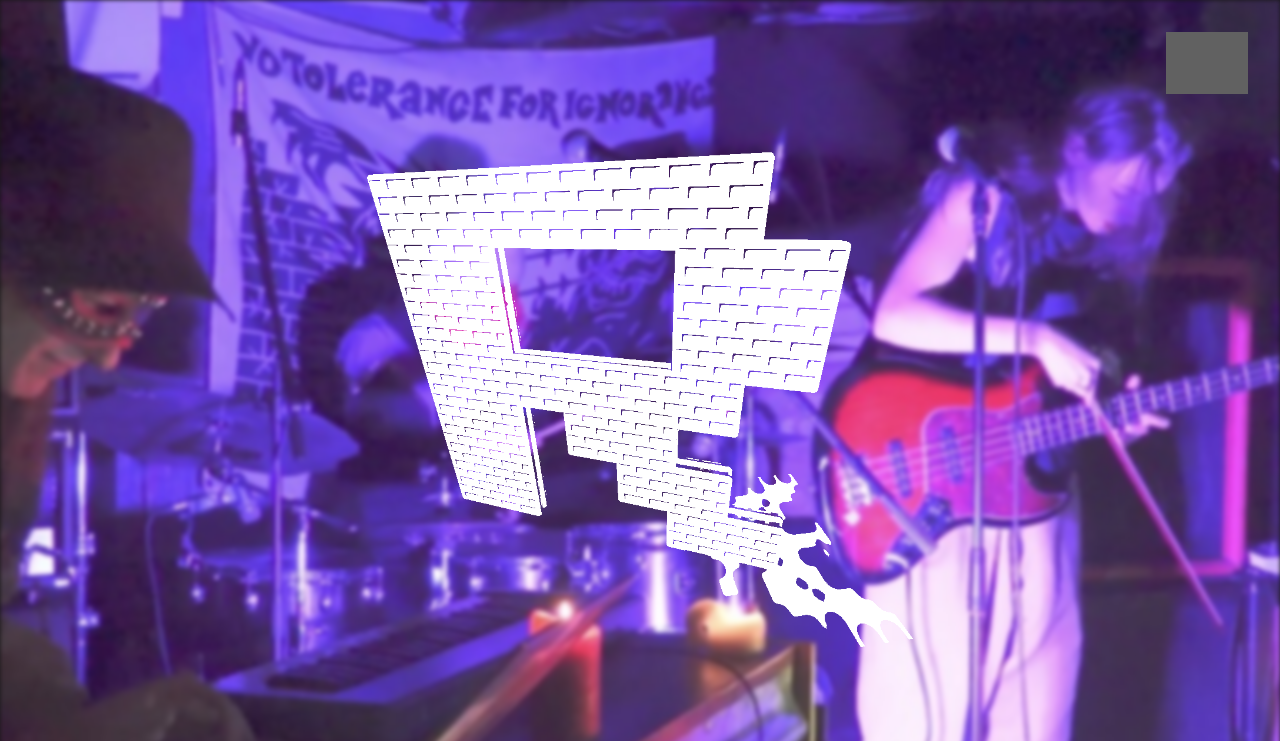
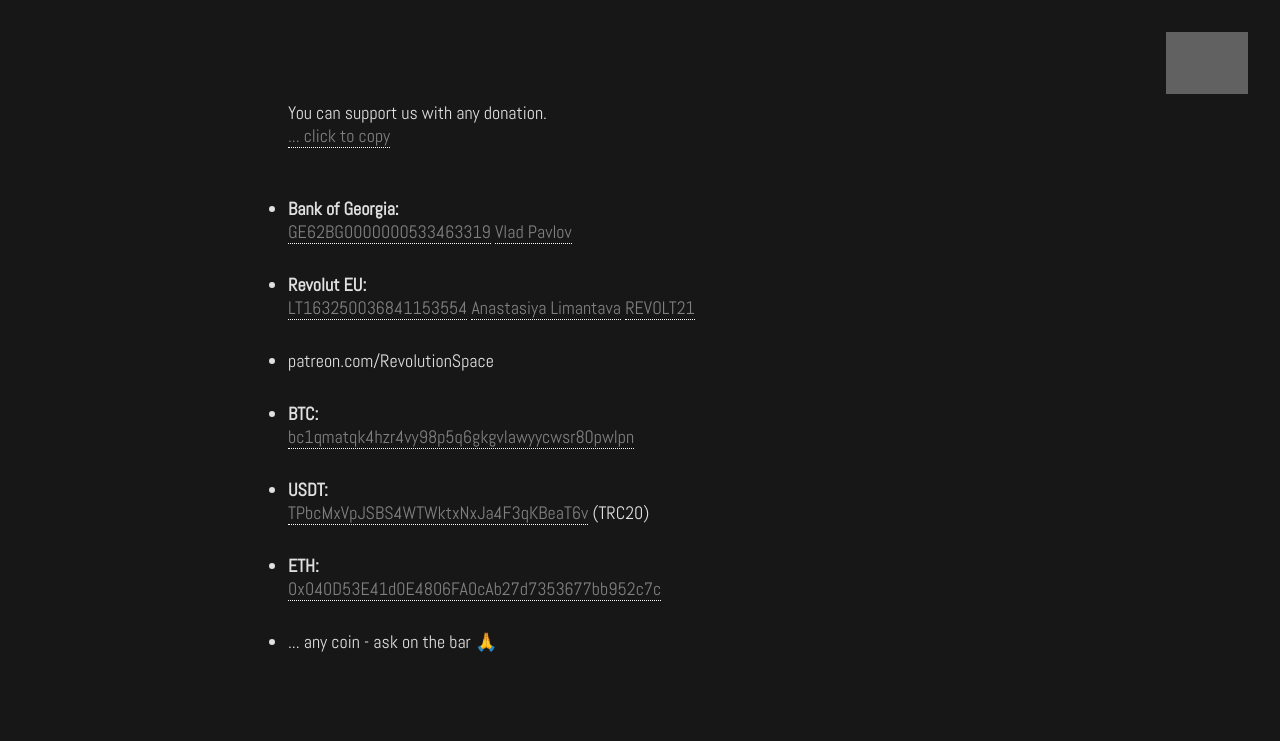
Before and after one commit to revolution-space/revolution-space.github.io, a plain HTML site: page index.html in a window 1280 px wide. Shown: the top 741 px of the page. Drawn offline with Linux system fonts and the light colour scheme; grey boxes are pictures that could not be loaded.

Commit message:
raise donut to top, add nastya revolut

```diff
--- a/index.html
+++ b/index.html
@@ -25,7 +25,39 @@
   <!-- i know you -->
 </head>
 <body>
-
+<section class="Section Content Donut">
+  <p>You can support us with any donation.<br><span class="CopyableHelp">... click to copy</span></p>
+  <ul class="DonutList">
+    <li>
+      <b>Bank of Georgia:</b><br><span class="Copyable">GE62BG0000000533463319</span> <span class="Copyable">Vlad Pavlov</span>
+    </li>
+    <li>
+      <b>Revolut EU:</b><br><span class="Copyable">LT163250036841153554</span> <span class="Copyable">Anastasiya Limantava</span> <span class="Copyable">REVOLT21</span>
+    </li>
+    <li>
+      <a href="https://www.patreon.com/RevolutionSpace">patreon.com/RevolutionSpace</a>
+    </li>
+    <li>
+      <b>BTC:</b><br><span class="Copyable">bc1qmatqk4hzr4vy98p5q6gkgvlawyycwsr80pwlpn</span>
+    </li>
+    <li>
+      <b>USDT:</b><br><span class="Copyable">TPbcMxVpJSBS4WTWktxNxJa4F3qKBeaT6v</span> (TRC20)
+    </li>
+    <li>
+      <b>ETH:</b><br><span class="Copyable">0x040D53E41d0E4806FA0cAb27d7353677bb952c7c</span>
+    </li>
+    <li>
+      ... any coin - ask on the bar 🙏
+    </li>
+  </ul>
+  <br>
+  <br>
+  <!-- <p>You could also get our merch for your donation:</p>
+  <ul class="DonutList">
+    <li>Handmade painted T-shirt — $140</li>
+    <li>Printed T-shirt — $85</li>
+  </ul> -->
+</section>
 <header class="Section Intro">
   <div class="__bg"></div>
   <img src="./assets/r2-logo.white.pad.png" alt="" class="__logo">
@@ -69,36 +101,6 @@
 
   All these opportunities are available every day except Mondays. Come visit us; we’ll be happy to see you! Your involvement is what allows us to continue doing what we love.
 
-</section>
-<section class="Section Content Donut">
-  <p>You can support us with any donation. We’ll be immensely grateful, and every time we release music or video projects, we’ll acknowledge you as someone who helped us. <br><span class="CopyableHelp">... click to copy</span></p>
-  <ul class="DonutList">
-    <li>
-      <b>Bank of Georgia:</b><br><span class="Copyable">GE62BG0000000533463319</span> <span class="Copyable">Vlad Pavlov</span>
-    </li>
-    <li>
-      <a href="https://www.patreon.com/RevolutionSpace">patreon.com/RevolutionSpace</a>
-    </li>
-    <li>
-      <b>BTC:</b><br><span class="Copyable">bc1qmatqk4hzr4vy98p5q6gkgvlawyycwsr80pwlpn</span>
-    </li>
-    <li>
-      <b>USDT:</b><br><span class="Copyable">TPbcMxVpJSBS4WTWktxNxJa4F3qKBeaT6v</span> (TRC20)
-    </li>
-    <li>
-      <b>ETH:</b><br><span class="Copyable">0x040D53E41d0E4806FA0cAb27d7353677bb952c7c</span>
-    </li>
-    <li>
-      ... any coin - ask on the bar 🙏
-    </li>
-  </ul>
-  <br>
-  <br>
-  <p>You could also get our merch for your donation:</p>
-  <ul class="DonutList">
-    <li>Handmade painted T-shirt — $140</li>
-    <li>Printed T-shirt — $85</li>
-  </ul>
 </section>
 <!-- peow! -->
 <!-- peow! -->
--- a/style.css
+++ b/style.css
@@ -32,6 +32,12 @@
 /*  padding: 0 var(--page-pad);*/
 /*  width: 100%;*/
   overflow-x: hidden;
+}
+
+.Donut {
+  display: flex;
+  flex-direction: column;
+  justify-content: center;
 }
 
 p + p,
```
Also changed, not shown: 1 other file.
